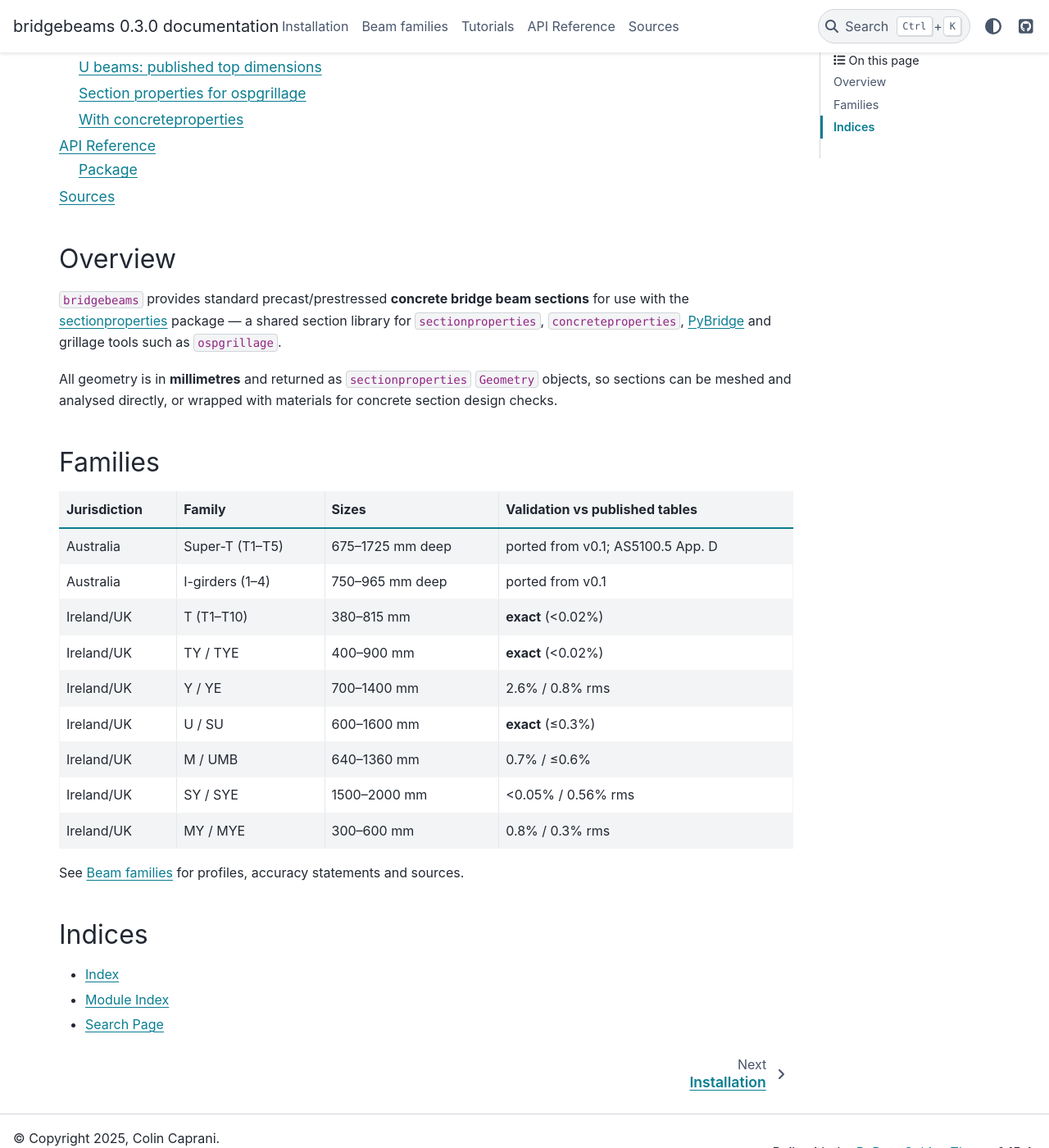
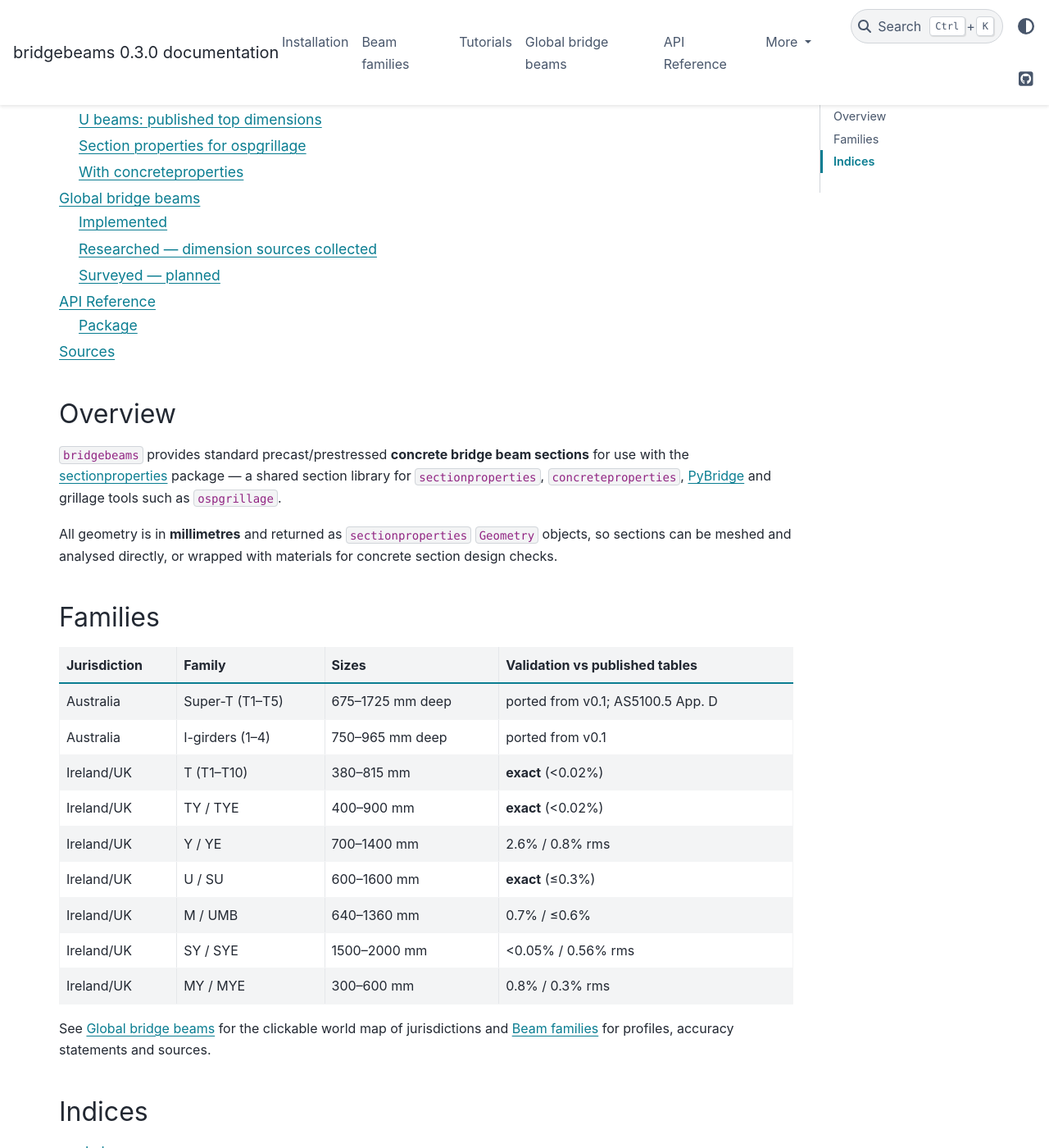
Before and after one commit to ccaprani/bridgebeams, a Sphinx documentation site: the page built from docs/source/index.md, in a window 1280 px wide and 1400 px high, scrolled down 452 px. Shown: the whole window at 82% size. Built offline with Sphinx 7.4.7 and the PyData theme 0.15.4, drawn with Linux system fonts in a browser that asks for light colours; some of the changed lines change nothing that is shown.

Commit message:
Add clickable global map page; integrate second-wave regional research
- docs/source/global.md: interactive SVG world map (clickable jurisdiction
  pins, colour-coded implemented/researched/surveyed) + per-country
  sections with the researched families and dimension sources.
- New research briefs: Japan (JIS A 5373 AG/BG series), Korea (KHC PSC
  I-girders 25/30/35 m), SE Asia (JKR PRT, Thai DOH IG), South Africa
  (Civilcon M/I/Y/T/U tables), Qatar (Ashghal Q-girder + TY-beam SD
  drawings), Turkey (KGM I90-I170), Russia/CIS (3.503 series), NZ (NZTA
  RR 364 standard designs), Norway (V426 NTB/KTB), Belgium (FEBE),
  Spain (BOE), Poland (Mosty-Lodz), Finland (Jbe), Germany (BT series),
  Greece (45 extended-I), plus compilation literature.
- SVG moved to _static so Sphinx copies it; build remains warning-free.

````diff
--- a/docs/source/conf.py
+++ b/docs/source/conf.py
@@ -35,6 +35,7 @@
 # Tutorials are committed with executed outputs; render rather than run.
 nbsphinx_execute = "never"
 
+myst_heading_anchors = 3
 autodoc_member_order = "bysource"
 autosummary_generate = True
 autoclass_content = "both"
--- /dev/null
+++ b/docs/source/global.md
@@ -0,0 +1,206 @@
+# Global bridge beams
+
+Standard precast/prestressed bridge beam families by jurisdiction. Click a
+pin on the map to jump to that jurisdiction. Green = implemented in
+`bridgebeams`; blue = researched with dimension sources collected; grey =
+surveyed, planned.
+
+```{raw} html
+<div style="max-width: 900px; margin: 0 auto;">
+<object data="_static/images/world_bridge_beams.svg" type="image/svg+xml"
+        style="width:100%; height:auto;" aria-label="World map of bridge beam families"></object>
+</div>
+```
+
+The per-region research briefs (dimension tables, standard-drawing URLs,
+licensing notes) live in `sources/research/` of the repository working
+tree; the registry with URLs is `sources/SOURCES.md`.
+
+## Implemented
+
+(ireland-uk)=
+
+### Ireland / UK
+
+The Irish standard precast ranges (Banagher / Concast / Shay Murtagh —
+common industry families to I.S. EN 15050): **T, TY/TYE, Y/YE, U/SU,
+M/UMB, SY/SYE, MY/MYE**. Implemented with published-table validation from
+**exact** (T, TY, U) to documented reconstructions (Y: 2.6% rms; MY: 2.2%).
+The 2007 "05316 Precast Beam Properties" spreadsheet — the origin of this
+effort — carries the same tables plus 50 embedded CAD drawings.
+
+(australia)=
+
+### Australia
+
+**Super-T girders (T1–T5, pre- and post-2001)** and **I-girders (types
+1–4)** to AS5100.5 Appendix D — ported from the original 0.1 release to the
+current `sectionproperties` API.
+
+## Researched — dimension sources collected
+
+(united-states)=
+
+### United States
+
+AASHTO Types I–VI; PCI/CIOS bulb-tees (BT-54/63/72); PCI box beams; deck
+bulb-tees; NEXT beams; spliced U-girders. Dimension sources: PCI Bridge
+Design Manual appendices plus state DOT standard drawings (TxDOT, WSDOT,
+PennDOT, FDOT, NCDOT) — freely downloadable. Colorado DOT alone
+standardised 56 I-beam sizes (brief:
+`sources/research/research-us-aashto-pci.md`).
+
+(canada)=
+
+### Canada
+
+CPCI standard sections (Design Manual, 5th ed.); Ontario MTO **NU series**
+(NU900–NU2400, standardised 2014); Alberta SL/SLW-510 + NU1200–NU2800;
+BC MoT D202 standard prestressed I-beams. CSA S6 context.
+
+(china)=
+
+### China
+
+JTG 通用图 standard ranges: 装配式预应力混凝土 T梁 (20–40 m spans),
+先张/后张空心板 (10–20 m), 装配式小箱梁 (20–40 m). Dimension tables
+reproduced in the open qlgc textbook; JTG D60/D62/3362 context free from
+MOT.
+
+(india)=
+
+### India
+
+IRC standard precast girders and MoRTH standard drawings (brief in
+`sources/research/research-india-europe-aunz.md`).
+
+(japan)=
+
+### Japan
+
+**JIS A 5373:2016 Annex B** is the only codified source: pretensioned
+I-girders AG18–AG24 (spans 18–24 m; depths 900–1200 mm; base width
+800 mm) plus slab girders. Full web/flange/strand detail lives in the
+PCCEN design-manufacturing handbook (purchase); MLIT regional guidelines
+give free span tables.
+
+(korea)=
+
+### Korea
+
+No national catalogue (KDS 24 14 21 gives minimum thicknesses only). The
+de-facto standard is the **KHC (Korea Expressway Corp.) PSC I-girder**:
+25 m → 1750 deep (640/200/600 flanges/web), 30 m → 2000 (700/200/660),
+35 m → 2200 (760/220/720); Ix = 4.64×10¹² mm⁴ for the 35 m section.
+Full brief with CODIL sources:
+`sources/research/research-japan-korea-sea.md`.
+
+## Surveyed — planned
+
+(brazil)=
+
+### Brazil
+
+Standard I-beams (vigas I pré-moldadas), DNIT/DNER patterns, manufacturer
+standard sections (brief in `sources/research/research-canada-brazil.md`).
+
+(mexico)=
+
+### Mexico
+
+SCT/CAPA standard drawings (survey brief).
+
+(argentina-chile-colombia)=
+
+### Argentina / Chile / Colombia
+
+National practice survey (same brief).
+
+(united-kingdom)=
+
+### United Kingdom
+
+Historic CBDG standard beams (inverted-T, M, I, box) — the ancestors of the
+Irish ranges already implemented; historic dimension sources identified.
+
+(nordics)=
+
+### Nordics
+
+Sweden (Bro), Norway, Finland standard beam families surveyed.
+
+(turkey)=
+
+### Turkey
+
+KGM standard precast sections surveyed.
+
+(russia-cis)=
+
+### Russia / CIS
+
+GOST / Союздорпроект typical series surveyed.
+
+(middle-east)=
+
+### Middle East
+
+Gulf practice (adopted AASHTO/BS/EN + national drawings) surveyed.
+
+(south-africa)=
+
+### South Africa
+
+No SANRAL national catalogue, but the SA families are the **British-tradition
+M (M2–M10), I (I1–I20), Y (Y1–Y8), T (T1–T10), U (U1–U12)** ranges —
+precaster Civilcon publishes **complete dimension tables** (free PDFs,
+TMH7 loading span charts). Our existing Y/T/U implementations already
+cover much of this practice; the I-beam table is a strong candidate for
+implementation (brief: `sources/research/research-africa-mideast-cis.md`).
+
+### Qatar
+
+**Ashghal Standard Detail Drawings SD 5-1-100…115** (free, official):
+**Q-girder** family (5 depths: 800/1050/1250/1550/1900 mm) and a TY-beam
+family (10 sizes, 400–850 mm) with full section-property tables — a
+standout primary source in the Gulf (brief:
+`sources/research/research-africa-mideast-cis.md`).
+
+(southeast-asia)=
+
+### Southeast Asia
+
+Malaysia (JKR), Thailand (DOH), Indonesia (Bina Marga), Vietnam,
+Philippines — adopted foreign standards plus local families surveyed.
+
+(new-zealand)=
+
+### New Zealand
+
+**NZTA RR 364 (2008)** publishes complete standard designs — hollow-core
+deck units, I-beams, and **Super-T at 1025/1225 mm** (default below 35 m)
+— free PDF with dimensions and strand patterns; RR 252 reviews AU/UK/US/CA
+practice. Historic MoW families (1970s) documented too.
+
+(norway)=
+
+### Norway
+
+**Handbok V426 "Prefabrikkerte brubjelker"** (free, Statens vegvesen):
+pre-approved pretensioned **NTB / KTB** T-beams, spans 12–40 m, with form
+and reinforcement drawings. Historic NIB series (302 predimensioned
+I-beams) in the archived Bruhåndbok.
+
+(continental-europe)=
+
+### Continental Europe
+
+**Belgium**: FEBE standardisation catalogue — I-beams h = 900–2050 mm in
+50 mm steps (free). **Spain**: BOE official collections — HP-1 (1977) and
+vigas pretensadas I/II/IC/IIC with drawings. **Poland**: Mosty-Łódź
+T12–T27 system + GDDKiA recommended catalogue (free). **Germany**: East-
+German typified BT 50/70 → BT 500/700 series (public Bauarchiv-DDR).
+**Greece**: 45 standard extended-I sections published (Frontiers in Built
+Environment 2020, open access, from 2,284 as-built Egnatia beams).
+**Finland**: historic Jbe I–V type drawings (open Doria records).
+Switzerland, Austria, Portugal: producer catalogues only.
--- a/docs/source/index.md
+++ b/docs/source/index.md
@@ -7,6 +7,7 @@
 installation
 families
 tutorials
+global
 api
 sources
 ```
@@ -38,7 +39,8 @@
 | Ireland/UK | SY / SYE | 1500–2000 mm | <0.05% / 0.56% rms |
 | Ireland/UK | MY / MYE | 300–600 mm | 0.8% / 0.3% rms |
 
-See {doc}`families` for profiles, accuracy statements and sources.
+See {doc}`global` for the clickable world map of jurisdictions and
+{doc}`families` for profiles, accuracy statements and sources.
 
 ## Indices
 
````
Also changed, not shown: docs/source/_static/images/world_bridge_beams.svg (added).
